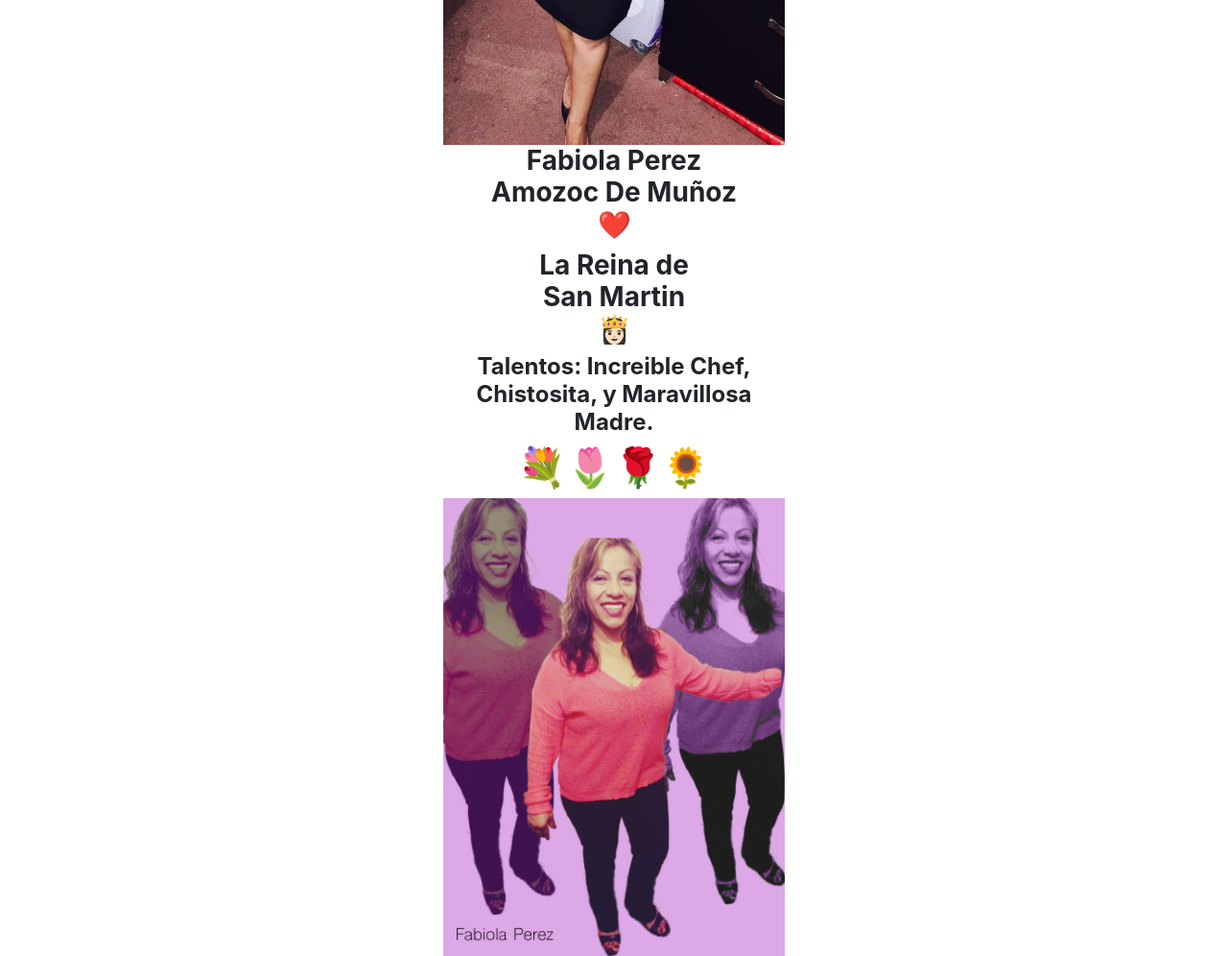
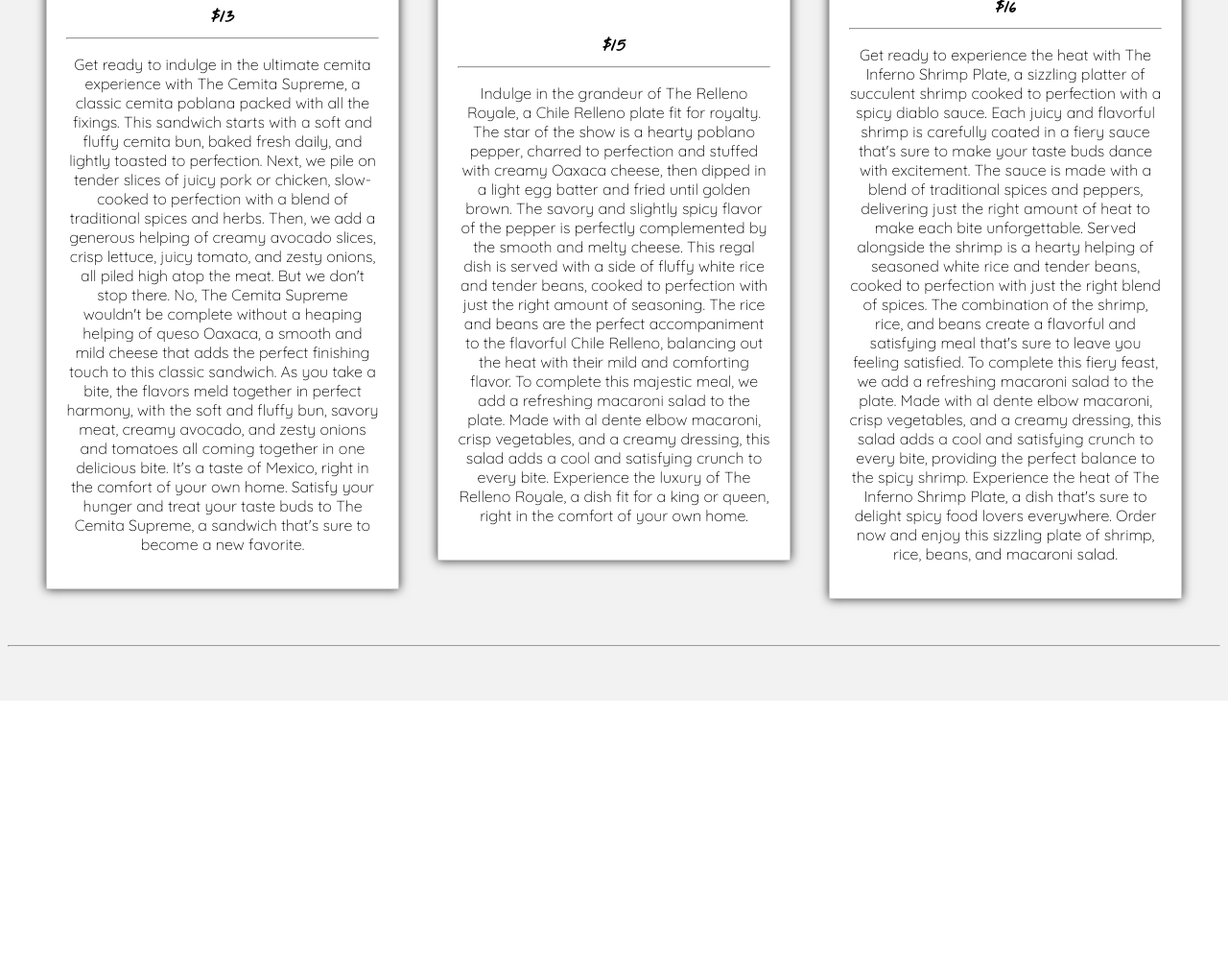
Before and after one commit to CalvarioV/Django3_personal_portfolio, a Django app: page /fabis/ in a window 1280 px wide. Shown: the part 486-1482 px from the top of the page at 96% size. After the commit the page ends 1216 px from the top, so only its background shows below. Run offline with Django 3.2, Linux system fonts and the light colour scheme; some libraries are stand-ins or nearby versions; some web fonts are replaced.

Commit message:
moms food menu added

```diff
--- /dev/null
+++ b/portfolio/static/portfolio/css/foodstyle.css
@@ -0,0 +1,72 @@
+@import url('https://fonts.googleapis.com/css2?family=Nothing+You+Could+Do&family=Quicksand:wght@300&family=Staatliches&display=swap');
+
+body {
+  font-family: Arial, sans-serif;
+  background-color: #f2f2f2;
+
+}
+
+header {
+  background-color: #333;
+  color: #fff;
+  font-family: 'Staatliches', cursive;
+  padding: 20px;
+  text-align: center;
+}
+
+h1 {
+  margin: 0;
+}
+
+.container {
+  display: flex;
+  flex-wrap: wrap;
+  justify-content: center;
+  align-items: center;
+
+  padding: 20px;
+}
+
+.menu-item {
+  border: 1px solid #ccc;
+  margin: 20px;
+  padding: 20px;
+  font-family:"Nothing You Could Do", cursive;
+  font-size:1em;
+  text-align:center;
+  background-color: #fff;
+  box-shadow: 0px 0px 10px rgba(0, 0, 0, 0.8);
+  max-width: 400px;
+  flex: 1 1 300px;
+}
+
+h2 {
+  margin-top: 0;
+  text-shadow: 2px 6px 9px black;
+}
+
+img {
+  max-width: 100%;
+  height: auto;
+  margin-bottom: 10px;
+}
+
+.item-description {
+  font-family:"Quicksand";
+}
+
+.price {
+  font-weight: bold;
+  font-size: 1.2em;
+  margin: 20px 0 0;
+}
+
+@media only screen and (max-width: 768px) {
+  .container {
+    height: auto;
+  }
+  .menu-item {
+    flex: 1 1 calc(50% - 40px);
+    max-width: none;
+  }
+}
--- a/portfolio/templates/portfolio/fabis.html
+++ b/portfolio/templates/portfolio/fabis.html
@@ -1,19 +1,68 @@
-{% extends 'portfolio/base.html' %}
+{% load static %}
+<!DOCTYPE html>
+<html>
+  <head>
+    <title>Fabiola's Flavor Kitchen</title>
+    <meta name="viewport" content="width=device-width, initial-scale=1">
+    <link rel="stylesheet" href="/static/portfolio/css/foodstyle.css">
+  </head>
+  <body>
+    <header>
+      <h1>Fabiola's Flavor Kitchen</h1>
+    </header>
+    <main class="container">
+      <section class="menu-item">
+        <h2>The Cemita Supreme</h2>
+        <img src="https://scontent-lax3-1.xx.fbcdn.net/v/t39.30808-6/337555671_1333013143940845_6275390816485245737_n.jpg?stp=cp6_dst-jpg&_nc_cat=105&ccb=1-7&_nc_sid=8bfeb9&_nc_ohc=Hz-5eJX2FmUAX8j67Ts&_nc_ht=scontent-lax3-1.xx&oh=00_AfC6QgToDs6YieQX8NAMWmIcwpI62zjlHGEiWyLe6j9dxA&oe=64433989" alt="The Cemita Supreme">
+        <p class="price">$13</p>
+        <hr>
+        <p class="item-description">Get ready to indulge in the ultimate cemita experience with The Cemita Supreme, a classic cemita poblana packed with all the fixings.
 
-{% load static %}
+This sandwich starts with a soft and fluffy cemita bun, baked fresh daily, and lightly toasted to perfection. Next, we pile on tender slices of juicy pork or chicken, slow-cooked to perfection with a blend of traditional spices and herbs.
 
-{% block content %}
-<h1>Feliz Dia de las Madres</h1>
+Then, we add a generous helping of creamy avocado slices, crisp lettuce, juicy tomato, and zesty onions, all piled high atop the meat. But we don't stop there. No, The Cemita Supreme wouldn't be complete without a heaping helping of queso Oaxaca, a smooth and mild cheese that adds the perfect finishing touch to this classic sandwich.
 
-<div class="row justify-content-center my-5">
-  <div class="col-lg-4 col-md-6">
-    <img src="{% static 'portfolio/fabis.JPG' %}" class="img-fluid">
-    <h3>Fabiola Perez️<br>Amozoc De Muñoz️<br>❤️</h3>
-    <h3>La Reina de <br> San Martin <br>👸🏻</h3>
-    <h4>Talentos: Increible Chef, Chistosita, y Maravillosa Madre.</h4>
-    <h1>💐🌷🌹🌻</h1>
-    <img src="{% static 'portfolio/fabis2470.jpg' %}" class="img-fluid">
-  </div>
-</div>
+As you take a bite, the flavors meld together in perfect harmony, with the soft and fluffy bun, savory meat, creamy avocado, and zesty onions and tomatoes all coming together in one delicious bite. It's a taste of Mexico, right in the comfort of your own home.
 
-{% endblock %}
+Satisfy your hunger and treat your taste buds to The Cemita Supreme, a sandwich that's sure to become a new favorite.</p>
+
+      </section>
+      <section class="menu-item">
+        <h2>The Relleno Royale</h2>
+        <img src="https://scontent-lax3-1.xx.fbcdn.net/v/t39.30808-6/340285822_478463041073605_6001860480559369847_n.jpg?stp=cp6_dst-jpg&_nc_cat=109&ccb=1-7&_nc_sid=8bfeb9&_nc_ohc=F03G9arC5esAX_0io3h&_nc_ht=scontent-lax3-1.xx&oh=00_AfBkEXt_TzQnwpUNNTs7fGl_kYlOi-T3YU3ihNpcaOQSug&oe=64417B53" alt="The Relleno Royale">
+        <p class="price">$15</p>
+        <hr>
+        <p class="item-description">Indulge in the grandeur of The Relleno Royale, a Chile Relleno plate fit for royalty. The star of the show is a hearty poblano pepper, charred to perfection and stuffed with creamy Oaxaca cheese, then dipped in a light egg batter and fried until golden brown. The savory and slightly spicy flavor of the pepper is perfectly complemented by the smooth and melty cheese.
+
+This regal dish is served with a side of fluffy white rice and tender beans, cooked to perfection with just the right amount of seasoning. The rice and beans are the perfect accompaniment to the flavorful Chile Relleno, balancing out the heat with their mild and comforting flavor.
+
+To complete this majestic meal, we add a refreshing macaroni salad to the plate. Made with al dente elbow macaroni, crisp vegetables, and a creamy dressing, this salad adds a cool and satisfying crunch to every bite.
+
+Experience the luxury of The Relleno Royale, a dish fit for a king or queen, right in the comfort of your own home.</p>
+
+      </section>
+      <section class="menu-item">
+        <h2>The Inferno Shrimp</h2>
+        <img src="https://scontent-lax3-1.xx.fbcdn.net/v/t39.30808-6/340251698_1313329719250223_2598987102060226734_n.jpg?stp=cp6_dst-jpg&_nc_cat=108&ccb=1-7&_nc_sid=8bfeb9&_nc_ohc=FYN6OoPtO14AX-E81W9&_nc_ht=scontent-lax3-1.xx&oh=00_AfB6e-OFd-PzgzbyPaFDhn5PqUKba-FlcV2G6SF0g7qVFw&oe=6442E694" alt="The Inferno Shrimp Plate">
+        <p class="price">$16</p>
+        <hr>
+        <p class="item-description">Get ready to experience the heat with The Inferno Shrimp Plate, a sizzling platter of succulent shrimp cooked to perfection with a spicy diablo sauce.
+
+Each juicy and flavorful shrimp is carefully coated in a fiery sauce that's sure to make your taste buds dance with excitement. The sauce is made with a blend of traditional spices and peppers, delivering just the right amount of heat to make each bite unforgettable.
+
+Served alongside the shrimp is a hearty helping of seasoned white rice and tender beans, cooked to perfection with just the right blend of spices. The combination of the shrimp, rice, and beans create a flavorful and satisfying meal that's sure to leave you feeling satisfied.
+
+To complete this fiery feast, we add a refreshing macaroni salad to the plate. Made with al dente elbow macaroni, crisp vegetables, and a creamy dressing, this salad adds a cool and satisfying crunch to every bite, providing the perfect balance to the spicy shrimp.
+
+Experience the heat of The Inferno Shrimp Plate, a dish that's sure to delight spicy food lovers everywhere. Order now and enjoy this sizzling plate of shrimp, rice, beans, and macaroni salad.</p>
+
+      </section>
+    </main>
+    <hr>
+    <main class="container">
+      <section>
+
+      </section>
+    </main>
+  </body>
+</html>
```
